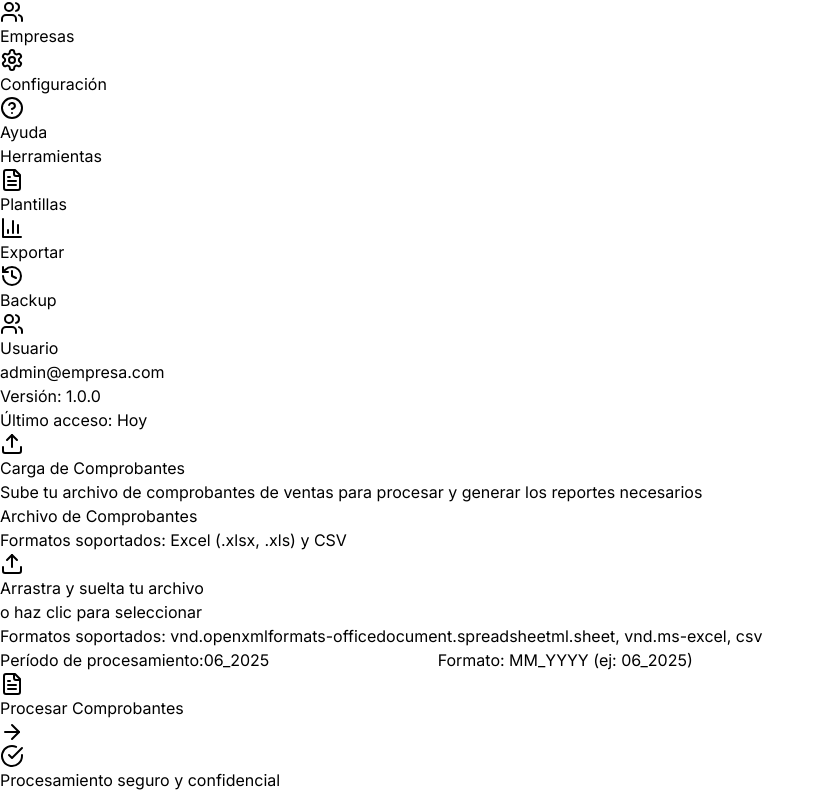
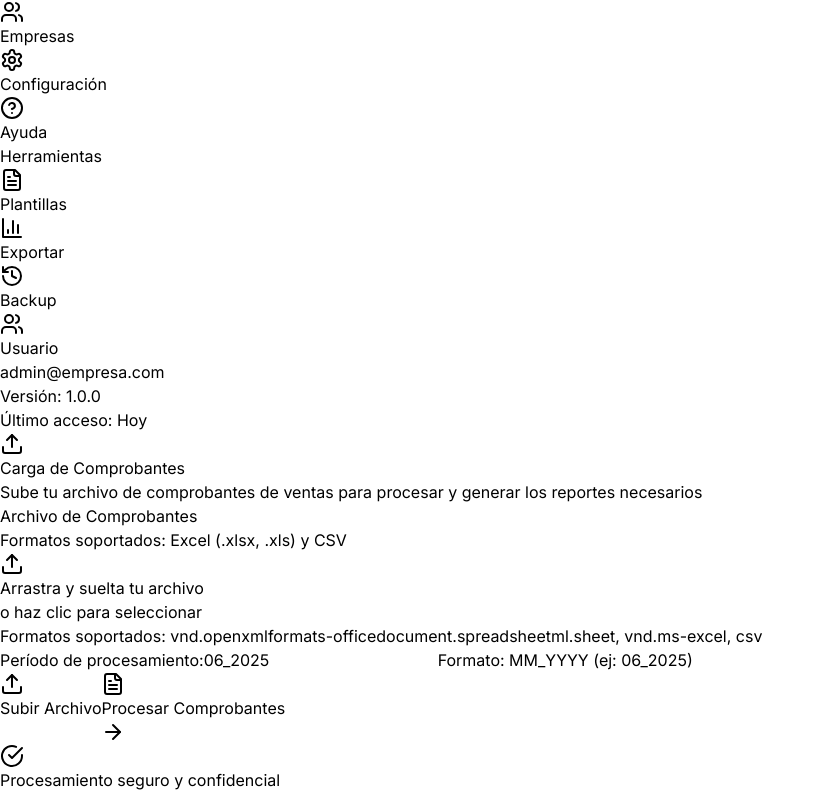
Before and after one commit to ralborta/conciliador-ia, a Next.js app in the folder frontend/: page /carga-informacion in a window 1280 px wide. Shown: the part 656-1448 px from the top of the page, without its empty margins (0-825 px from the left). Built offline with nearby package versions, Linux system fonts and the light colour scheme.

Commit message:
fix: Restaurar botones de Subir Archivo y Procesar por separado - Flujo correcto de carga

```diff
--- a/frontend/src/app/carga-informacion/page.tsx
+++ b/frontend/src/app/carga-informacion/page.tsx
@@ -13,37 +13,47 @@ export default function CargaInformacionPage() {
   const [periodo, setPeriodo] = useState('06_2025');
   const [processing, setProcessing] = useState(false);
   const [outputs, setOutputs] = useState<Record<string, string>>({});
+  const [savedPaths, setSavedPaths] = useState<Record<string, string>>({});
 
   const handleComprobantesUpload = async (file: File) => {
     setComprobantesFile(file);
     toast.success('Comprobantes cargados exitosamente');
   };
 
-  const procesar = async () => {
+  const subirArchivos = async () => {
     if (!comprobantesFile) {
       toast.error('Debes cargar un archivo de comprobantes primero');
       return;
     }
 
     try {
-      setProcessing(true);
-
-      // Subir archivo
-      const uploadRes = await apiService.cargaInfoUpload({
+      const res = await apiService.cargaInfoUpload({
         ventas_excel: comprobantesFile,
         tabla_comprobantes: undefined,
         portal_iva_csv: undefined,
         modelo_importacion: undefined,
         modelo_doble_alicuota: undefined,
       });
+      setSavedPaths(res.saved || {});
+      console.log('Saved paths', res.saved);
+      toast.success('Archivo subido exitosamente');
+    } catch (error: any) {
+      toast.error(error.userMessage || 'Error subiendo archivo');
+    }
+  };
 
-      if (!uploadRes.saved?.ventas_excel_path) {
-        throw new Error('Error al subir el archivo');
-      }
+  const procesar = async () => {
+    if (!savedPaths['ventas_excel_path']) {
+      toast.error('Debes subir el archivo primero');
+      return;
+    }
+
+    try {
+      setProcessing(true);
 
       // Procesar archivo
       const res = await apiService.cargaInfoProcesar({
-        ventas_excel_path: uploadRes.saved.ventas_excel_path,
+        ventas_excel_path: savedPaths['ventas_excel_path'],
         tabla_comprobantes_path: '',
         periodo,
         portal_iva_csv_path: '',
@@ -119,33 +129,62 @@ export default function CargaInformacionPage() {
                 </div>
               </div>
 
-              {/* Process Button */}
-              <div className="mt-8 text-center">
+              {/* Action Buttons */}
+              <div className="mt-8 flex flex-col sm:flex-row gap-4 justify-center">
+                {/* Subir Archivo Button */}
+                <button
+                  onClick={subirArchivos}
+                  disabled={!comprobantesFile}
+                  className={`
+                    inline-flex items-center px-6 py-3 rounded-xl font-semibold transition-all duration-200
+                    ${!comprobantesFile
+                      ? 'bg-gray-300 text-gray-500 cursor-not-allowed'
+                      : 'bg-blue-600 hover:bg-blue-700 text-white shadow-lg hover:shadow-xl transform hover:-translate-y-0.5'
+                    }
+                  `}
+                >
+                  <Upload className="w-5 h-5 mr-2" />
+                  Subir Archivo
+                </button>
+
+                {/* Procesar Button */}
                 <button
                   onClick={procesar}
-                  disabled={processing || !comprobantesFile}
+                  disabled={processing || !savedPaths['ventas_excel_path']}
                   className={`
-                    inline-flex items-center px-8 py-4 rounded-xl font-semibold text-lg transition-all duration-200
-                    ${processing || !comprobantesFile
+                    inline-flex items-center px-6 py-3 rounded-xl font-semibold transition-all duration-200
+                    ${processing || !savedPaths['ventas_excel_path']
                       ? 'bg-gray-300 text-gray-500 cursor-not-allowed'
-                      : 'bg-gradient-to-r from-blue-600 to-blue-700 hover:from-blue-700 hover:to-blue-800 text-white shadow-lg hover:shadow-xl transform hover:-translate-y-0.5'
+                      : 'bg-gradient-to-r from-green-600 to-green-700 hover:from-green-700 hover:to-green-800 text-white shadow-lg hover:shadow-xl transform hover:-translate-y-0.5'
                     }
                   `}
                 >
                   {processing ? (
                     <>
-                      <div className="animate-spin rounded-full h-5 w-5 border-b-2 border-white mr-3"></div>
+                      <div className="animate-spin rounded-full h-4 w-4 border-b-2 border-white mr-2"></div>
                       Procesando...
                     </>
                   ) : (
                     <>
-                      <FileText className="w-5 h-5 mr-3" />
+                      <FileText className="w-5 h-5 mr-2" />
                       Procesar Comprobantes
-                      <ArrowRight className="w-5 h-5 ml-3" />
+                      <ArrowRight className="w-5 h-5 ml-2" />
                     </>
                   )}
                 </button>
               </div>
+
+              {/* Status Messages */}
+              {savedPaths['ventas_excel_path'] && (
+                <div className="mt-4 p-4 bg-green-50 border border-green-200 rounded-lg">
+                  <div className="flex items-center">
+                    <CheckCircle className="w-5 h-5 text-green-600 mr-2" />
+                    <span className="text-green-800 font-medium">
+                      Archivo subido correctamente. Ahora puedes procesar.
+                    </span>
+                  </div>
+                </div>
+              )}
             </div>
 
             {/* Results Section */}
```
